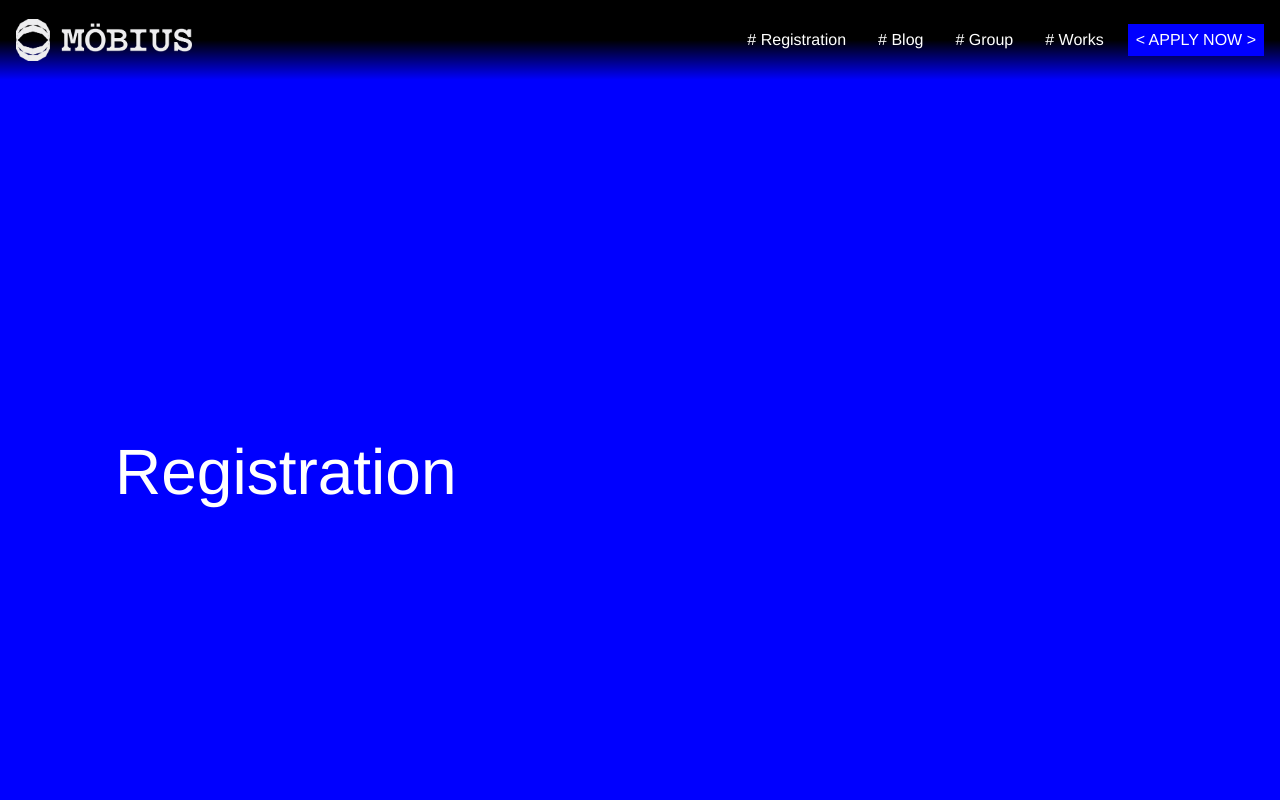
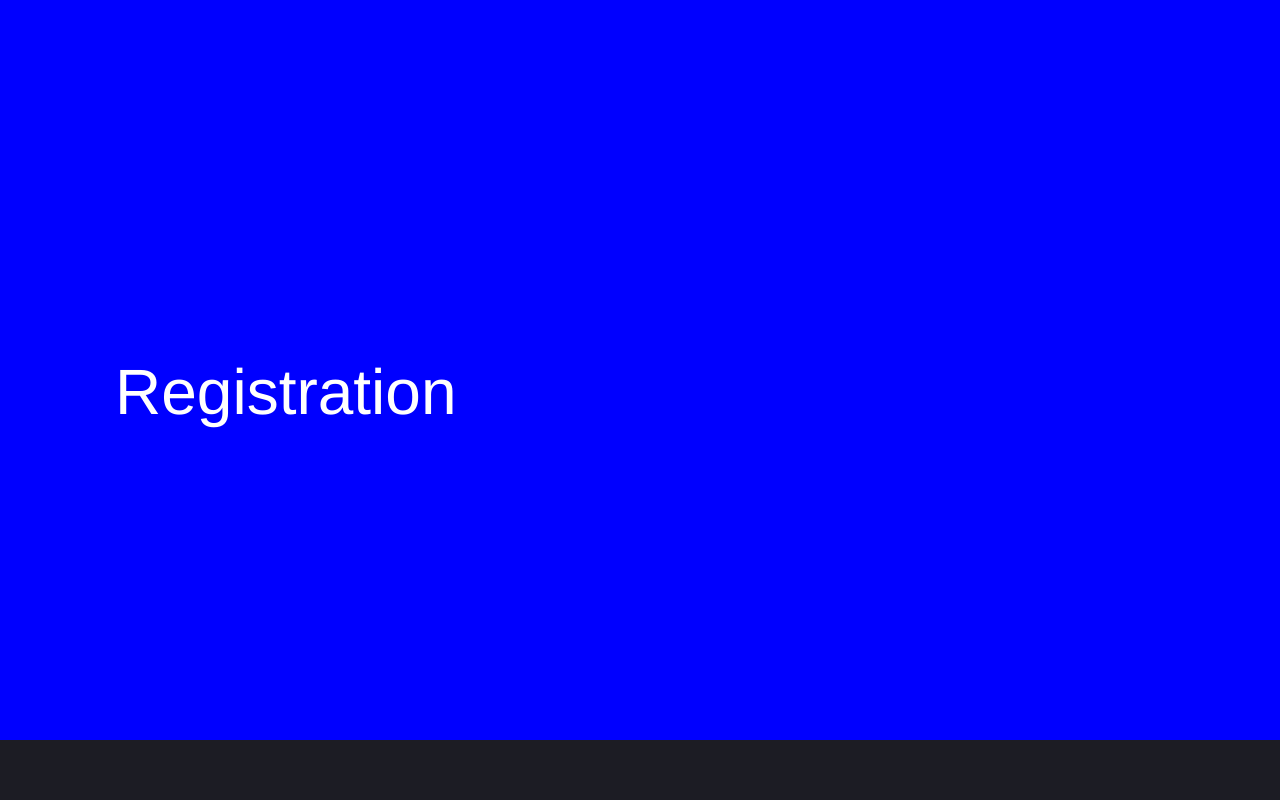
Before and after one commit to openchi-workshop/2021-official-site, a Vue app: page /#/registration in a window 1280 px wide. Shown: the top 800 px of the page. Built offline with nearby package versions, Linux system fonts and the light colour scheme.

Commit message:
fix: remove global header

```diff
--- a/src/App.vue
+++ b/src/App.vue
@@ -1,19 +1,12 @@
 <template>
   <div id="app">
-    <Header />
     <router-view />
   </div>
 </template>
 
 <script>
-// @ is an alias to /src
-import Header from "@/components/layout/Header.vue";
-
 export default {
   name: "App",
-  components: {
-    Header,
-  },
 };
 </script>
 <style>
```
